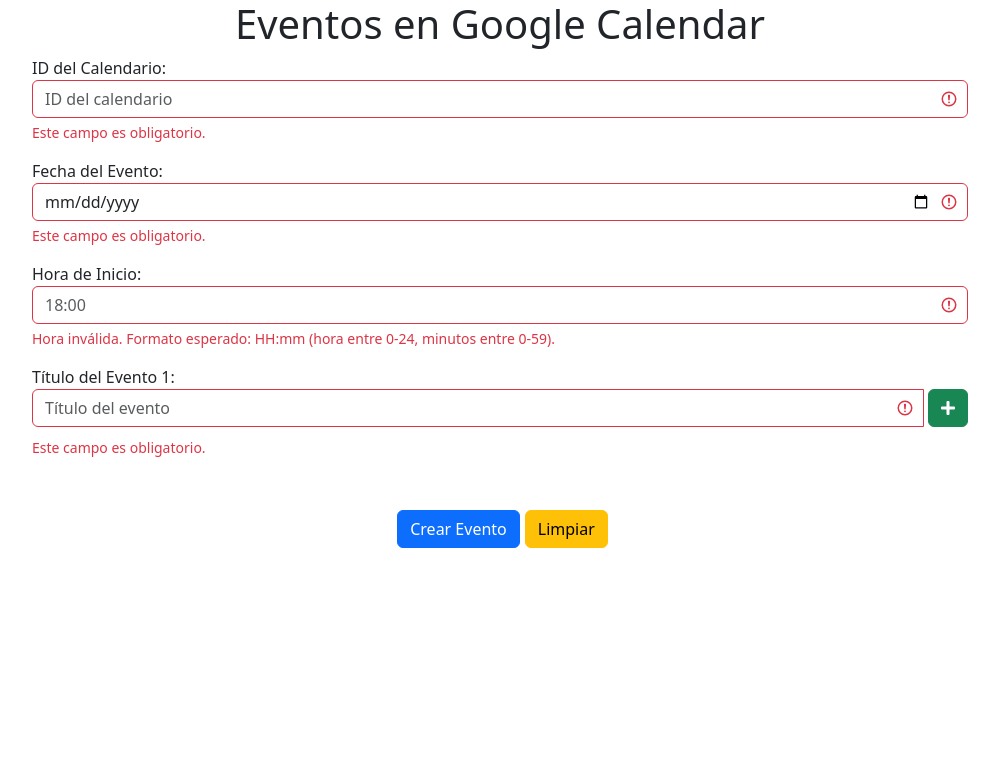
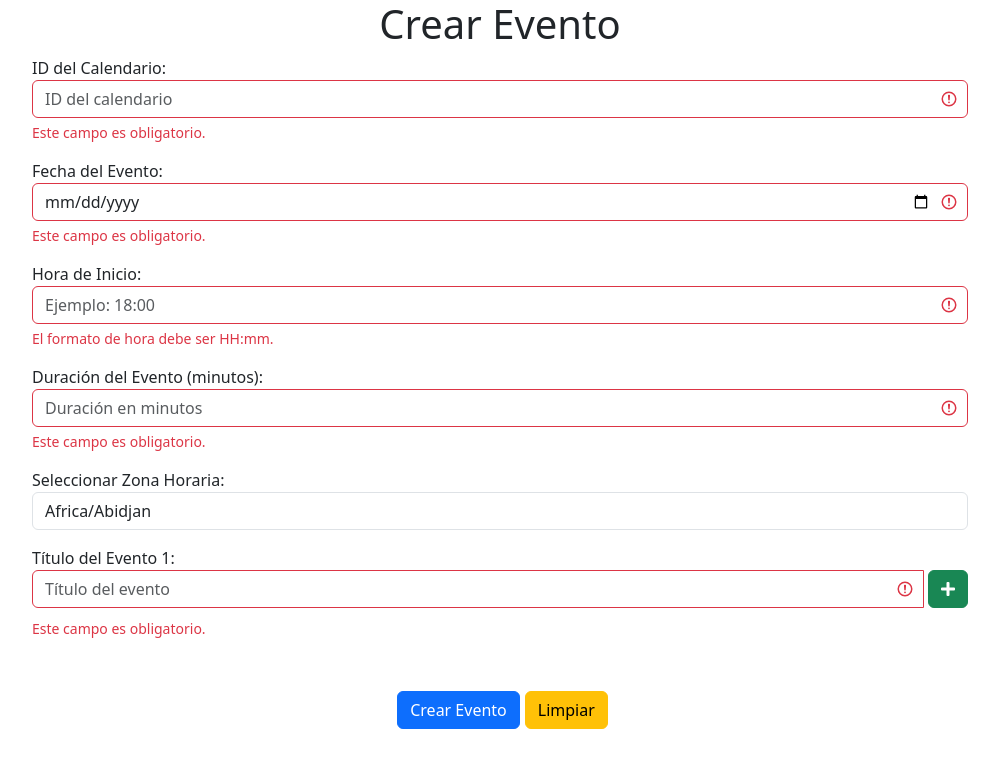
Before and after one commit to Mascalerino/events-google-calendar, an Angular app: page / in a window 1280 px wide. Both pictures are taken after a click on the button "Crear Evento". Shown: the top 768 px of the page, without its empty margins (140-1139 px from the left). Built offline with nearby package versions, Linux system fonts and the light colour scheme.

Commit message:
Add moment-timezone library and update app component HTML

```diff
--- a/package.json
+++ b/package.json
@@ -19,6 +19,7 @@
     "@angular/platform-browser-dynamic": "^19.1.0",
     "@angular/router": "^19.1.0",
     "gapi-script": "^1.2.0",
+    "moment-timezone": "^0.5.47",
     "rxjs": "~7.8.0",
     "tslib": "^2.3.0",
     "zone.js": "~0.15.0"
--- a/src/app/app.component.html
+++ b/src/app/app.component.html
@@ -1,7 +1,8 @@
 <div class="container">
-  <h1 class="text-center">Eventos en Google Calendar</h1>
+  <h1 class="text-center">Crear Evento</h1>
 
   <div class="row">
+    <!-- Validación ID del Calendario -->
     <div class="col-md-12 col-sm-12 mb-3">
       <label for="calendarId">ID del Calendario:</label>
       <input
@@ -10,14 +11,19 @@
         type="text"
         placeholder="ID del calendario"
         [(ngModel)]="calendarId"
-        name="calendarId"
-        required
-        [ngClass]="{ 'is-invalid': !calendarId && formSubmitted }"
+        [ngClass]="{
+          'is-invalid': !isValidCalendarId(calendarId) && formSubmitted
+        }"
       />
-      <div *ngIf="!calendarId && formSubmitted" class="invalid-feedback">
+      <div
+        *ngIf="!isValidCalendarId(calendarId) && formSubmitted"
+        class="invalid-feedback"
+      >
         Este campo es obligatorio.
       </div>
     </div>
+
+    <!-- Fecha del Evento -->
     <div class="col-md-12 col-sm-12 mb-3">
       <label for="eventDate">Fecha del Evento:</label>
       <input
@@ -26,33 +32,69 @@
         type="date"
         [(ngModel)]="eventDate"
         name="eventDate"
+        [ngClass]="{ 'is-invalid': !isValidDate(eventDate) && formSubmitted }"
         required
-        [ngClass]="{ 'is-invalid': !eventDate && formSubmitted }"
       />
-      <div *ngIf="!eventDate && formSubmitted" class="invalid-feedback">
+      <div
+        *ngIf="!isValidDate(eventDate) && formSubmitted"
+        class="invalid-feedback"
+      >
         Este campo es obligatorio.
       </div>
     </div>
+
+    <!-- Hora de Inicio -->
     <div class="col-md-12 col-sm-12 mb-3">
       <label for="startTime">Hora de Inicio:</label>
       <input
         id="startTime"
         class="form-control"
         type="text"
-        placeholder="18:00"
+        placeholder="Ejemplo: 18:00"
         [(ngModel)]="startTime"
         name="startTime"
         required
+        (input)="validateTime(startTime)"
         [ngClass]="{ 'is-invalid': !isValidTime(startTime) && formSubmitted }"
-        (input)="validateTime(startTime)"
       />
       <div
         *ngIf="!isValidTime(startTime) && formSubmitted"
         class="invalid-feedback"
       >
-        Hora inválida. Formato esperado: HH:mm (hora entre 0-24, minutos entre
-        0-59).
+        El formato de hora debe ser HH:mm.
       </div>
+    </div>
+
+    <!-- Duración del Evento -->
+    <div class="col-md-12 col-sm-12 mb-3">
+      <label for="eventDuration">Duración del Evento (minutos):</label>
+      <input
+        id="eventDuration"
+        class="form-control"
+        type="number"
+        placeholder="Duración en minutos"
+        [(ngModel)]="eventDuration"
+        name="eventDuration"
+        required
+        min="1"
+        [ngClass]="{ 'is-invalid': !eventDuration && formSubmitted }"
+      />
+      <div *ngIf="!eventDuration && formSubmitted" class="invalid-feedback">
+        Este campo es obligatorio.
+      </div>
+    </div>
+
+    <!-- Selector de Zona Horaria -->
+    <div class="col-md-12 col-sm-12 mb-3">
+      <label for="selectedTimezone">Seleccionar Zona Horaria:</label>
+      <select
+        id="selectedTimezone"
+        class="form-control"
+        [(ngModel)]="selectedTimezone"
+        required
+      >
+        <option *ngFor="let tz of timezones" [value]="tz">{{ tz }}</option>
+      </select>
     </div>
 
     <!-- Títulos de eventos dinámicos -->
@@ -97,6 +139,7 @@
   </div>
 
   <div class="text-center">
+    <!-- Botón para crear el evento -->
     <button class="btn btn-primary mt-3" (click)="createEvent()">
       Crear Evento
     </button>
--- a/src/app/app.component.ts
+++ b/src/app/app.component.ts
@@ -1,6 +1,7 @@
 import { CommonModule } from '@angular/common';
 import { Component } from '@angular/core';
 import { FormsModule } from '@angular/forms';
+import * as moment from 'moment-timezone';
 
 @Component({
   selector: 'app-root',
@@ -10,10 +11,21 @@
 })
 export class AppComponent {
   eventTitles: string[] = [''];
-  calendarId: string = '';
+  calendarId: string = ''; // Este campo no se usará por ahora, ya que no se creará el evento en Google
   eventDate: string = '';
-  startTime: string = ''; // Inicializado como cadena vacía
+  startTime: string = ''; // Hora de inicio
+  eventDuration: number | null = null; // Duración del evento en minutos
+  selectedTimezone: string = ''; // Zona horaria seleccionada
   formSubmitted: boolean = false;
+
+  // Lista de zonas horarias para el input select
+  timezones: string[] = [];
+
+  ngOnInit() {
+    // Cargar las zonas horarias utilizando moment-timezone
+    this.timezones = moment.tz.names(); // Devuelve una lista con todas las zonas horarias
+    this.selectedTimezone = moment.tz.guess(); // Obtiene la zona horaria local por defecto
+  }
 
   // Función para agregar un nuevo campo de título
   addTitle() {
@@ -32,46 +44,60 @@
     this.eventTitles = [''];
     this.calendarId = '';
     this.eventDate = '';
-    this.startTime = ''; // Reiniciar a cadena vacía
-    this.formSubmitted = false; // Reiniciar la bandera de envío
+    this.startTime = '';
+    this.eventDuration = null;
+    this.selectedTimezone = moment.tz.guess(); // Restablecer zona horaria
+    this.formSubmitted = false;
   }
 
-  // Función para validar el formato de hora
+  // Función para validar el formato de la hora (HH:mm)
+  isValidTime(value: string): boolean {
+    const timePattern = /^([01]?[0-9]|2[0-3]):([0-5][0-9])$/; // Expresión regular para HH:mm
+    const match = value.match(timePattern);
+    return match !== null;
+  }
+
+  // Función para validar el ID del calendario
+  isValidCalendarId(value: string): boolean {
+    return value.trim().length > 0; // Validar que no esté vacío
+  }
+
+  // Función para validar la fecha del evento
+  isValidDate(value: string): boolean {
+    return value.trim().length > 0; // Validar que la fecha no esté vacía
+  }
+
+  // Función para validar el formato de la hora
   validateTime(value: string) {
     if (this.isValidTime(value)) {
       this.startTime = value;
+    } else {
+      console.log('Hora no válida, el formato debe ser HH:mm');
     }
   }
 
-  // Función para verificar si el formato de hora es válido (HH:mm)
-  isValidTime(value: string): boolean {
-    const timePattern = /^([01]?[0-9]|2[0-3]):([0-5][0-9])$/; // Expresión regular para HH:mm
-    const match = value.match(timePattern);
-    if (match) {
-      const hours = parseInt(match[1], 10);
-      const minutes = parseInt(match[2], 10);
-      return hours >= 0 && hours <= 24 && minutes >= 0 && minutes < 60;
-    }
-    return false;
-  }
-
-  // Función para crear el evento (simulada en la consola)
+  // Función para la validación general antes de crear el evento (sin lógica del evento por ahora)
   createEvent() {
     this.formSubmitted = true;
 
-    // Validar si todos los campos son completos
+    // Validar si todos los campos son completos y correctos
     if (
-      this.calendarId &&
-      this.eventDate &&
-      this.isValidTime(this.startTime) &&
-      this.eventTitles.every((title) => title)
+      this.isValidCalendarId(this.calendarId) && // Validar ID del calendario
+      this.isValidDate(this.eventDate) && // Validar fecha del evento
+      this.isValidTime(this.startTime) && // Validar hora de inicio
+      this.eventDuration !== null && // Validar duración
+      this.selectedTimezone &&
+      this.eventTitles.every((title) => title) // Validar que todos los títulos estén completos
     ) {
-      console.log('Evento creado:', {
-        calendarId: this.calendarId,
+      console.log('Evento creado: ', {
+        calendarId: this.calendarId, // Este campo ya no se usará por ahora
         eventDate: this.eventDate,
         startTime: this.startTime,
+        eventDuration: this.eventDuration,
+        selectedTimezone: this.selectedTimezone,
         eventTitles: this.eventTitles,
       });
+      alert('Evento creado con los datos proporcionados!');
     } else {
       console.log('Por favor, completa todos los campos correctamente');
     }
```
Also changed, not shown: 1 other file (tests, documents, lock files or other folders).
